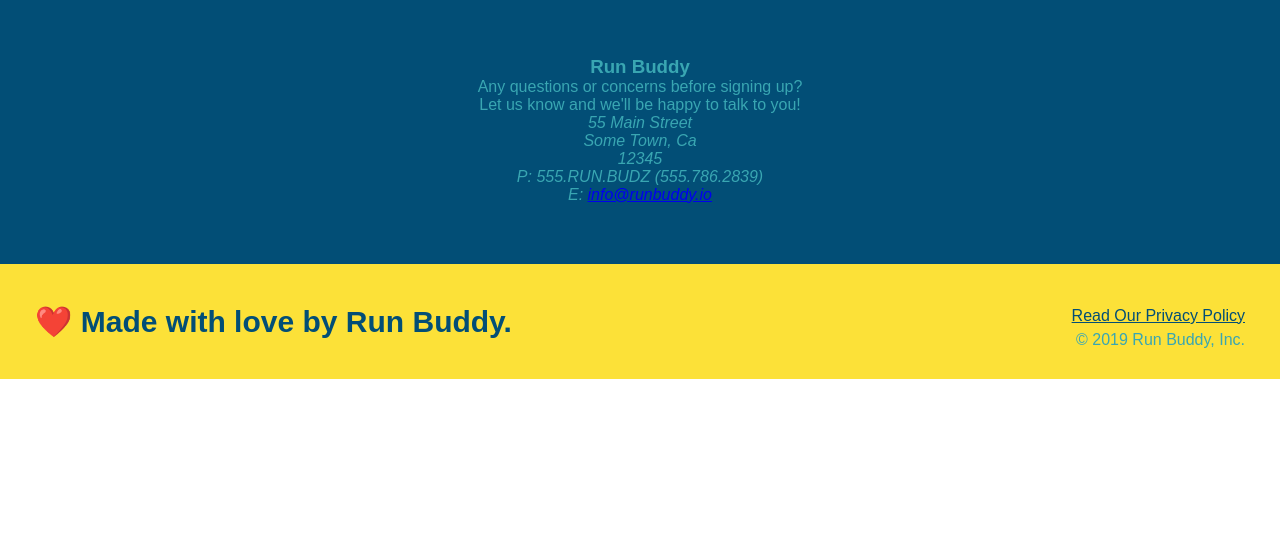
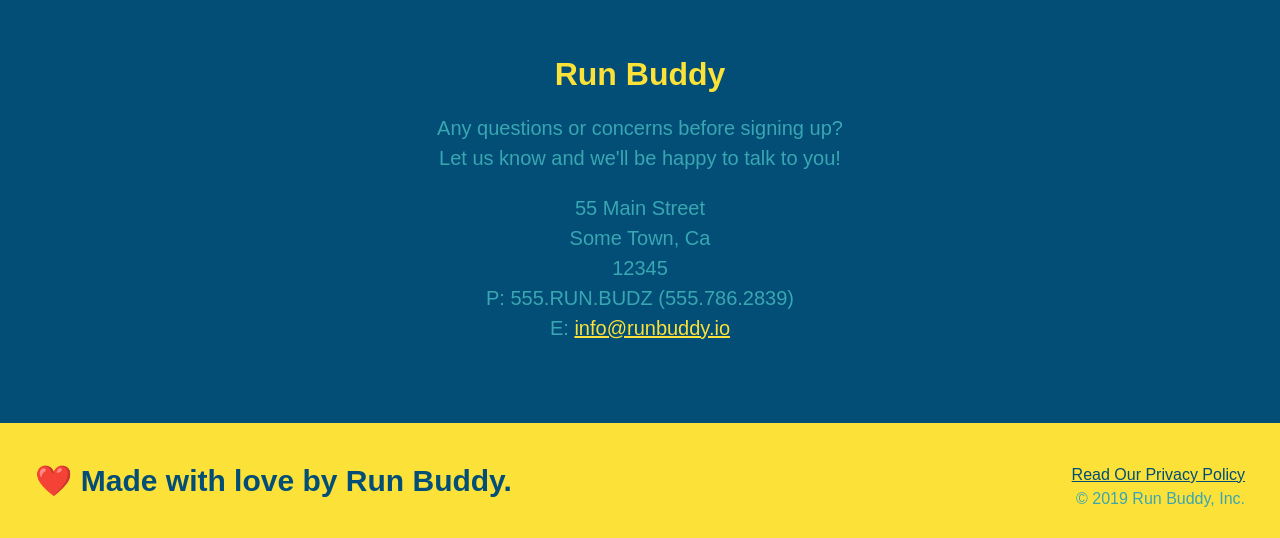
Before and after one commit to janellephalon/rub-buddy, a plain HTML site: page index.html in a window 1280 px wide. Shown: the part 4537-5075 px from the top of the page. Before the commit the page ends 4916 px from the top, so only its background shows below. Drawn offline with Linux system fonts and the light colour scheme; grey boxes are pictures that could not be loaded; files whose address does not match are found by name.

Commit message:
reach out update

```diff
--- a/index.html
+++ b/index.html
@@ -164,7 +164,7 @@
             </iframe>
 
         </div>
-        <div>
+        <div class="contact-info">
             <h3>Run Buddy</h3>
             <p>
             Any questions or concerns before signing up?
--- a/style2.css
+++ b/style2.css
@@ -244,6 +244,23 @@ header nav ul li a {
     color: white;
 }
 
+.contact-info h3 {
+    color: #fce138;
+    font-size: 32px;
+}
+
+.contact-info p, .contact-info address {
+    margin: 20px 0;
+    line-height: 1.5;
+    font-size: 20px;
+    font-style: normal;
+}
+
+.contact-info a {
+    color: #fce138;
+}
+/* Reach Out End */
+
 footer {
     background: #fce138;
     width: 100%;
```
